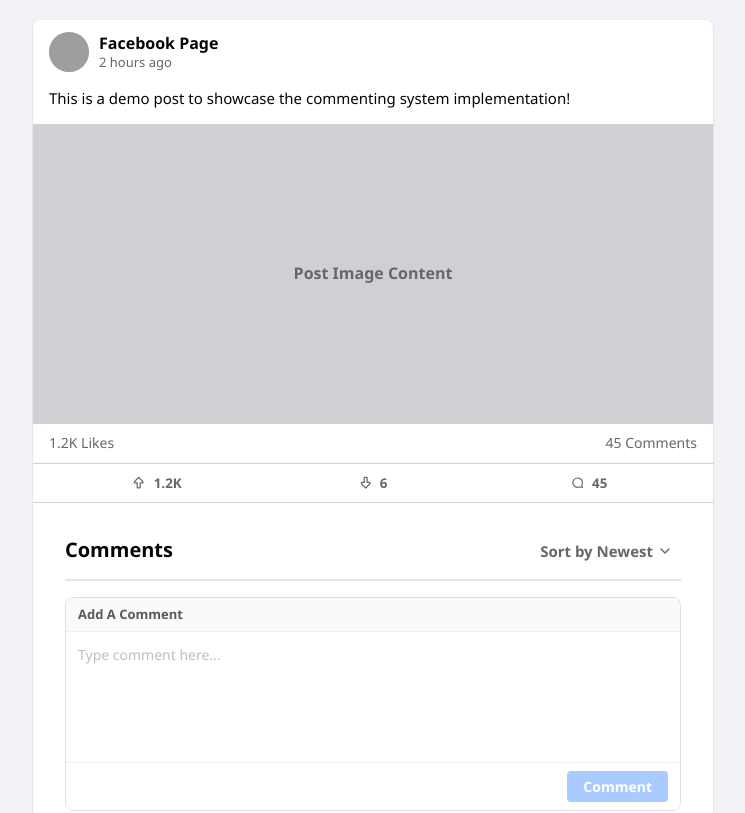
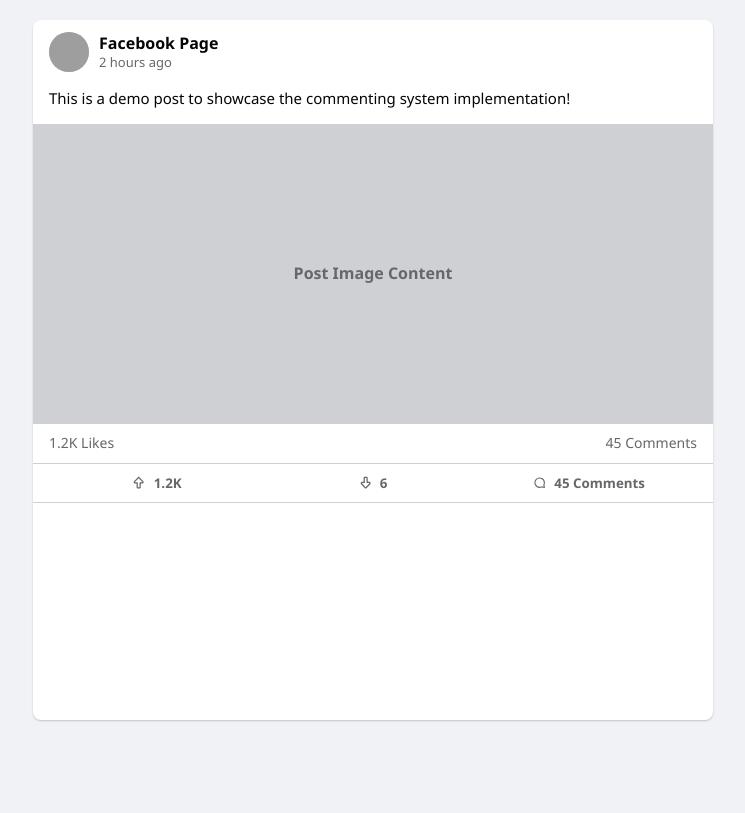
Before and after one commit to touhid9teen/Comment-System, a React (Vite) app: page / in a window 1280 px wide. Shown: the top 813 px of the page, without its empty margins (267-1012 px from the left). Built offline with nearby package versions, Linux system fonts and the light colour scheme; grey boxes are pictures that could not be loaded.

Commit message:
feat: Implement comment section visibility toggle with a `useState` hook and button click handler.

```diff
--- a/src/pages/Home.tsx
+++ b/src/pages/Home.tsx
@@ -1,10 +1,12 @@
-import React from 'react';
-import { Avatar } from '../components/ui/Avatar';
-import './home.scss';
-import { UpvoteIcon, DownvoteIcon, CommentIcon } from '../components/ui/Icons';
-import { CommentSection } from '../components/common/CommentSection';
+import { useState } from "react";
+import { Avatar } from "../components/ui/Avatar";
+import "./home.scss";
+import { UpvoteIcon, DownvoteIcon, CommentIcon } from "../components/ui/Icons";
+import { CommentSection } from "../components/common/CommentSection";
 
 export const Home: React.FC = () => {
+  const [showComments, setShowComments] = useState(false);
+
   return (
     <div className="home-page">
       <div className="post-card">
@@ -19,10 +21,11 @@ export const Home: React.FC = () => {
 
         {/* Post Content */}
         <div className="post-content">
-          <p>This is a demo post to showcase the commenting system implementation!</p>
-          <div className="post-image-placeholder">
-              Post Image Content
-          </div>
+          <p>
+            This is a demo post to showcase the commenting system
+            implementation!
+          </p>
+          <div className="post-image-placeholder">Post Image Content</div>
         </div>
 
         {/* Post Stats */}
@@ -33,17 +36,26 @@ export const Home: React.FC = () => {
 
         {/* Post Actions */}
         <div className="post-actions">
-           <button className="action-btn"><UpvoteIcon /> 1.2K</button>
-           <button className="action-btn"><DownvoteIcon /> 6</button>
-           <button className="action-btn"><CommentIcon /> 45</button>
+          <button className="action-btn">
+            <UpvoteIcon /> 1.2K
+          </button>
+          <button className="action-btn">
+            <DownvoteIcon /> 6
+          </button>
+          <button
+            className="action-btn"
+            onClick={() => setShowComments(!showComments)}
+          >
+            <CommentIcon /> {showComments ? "Hide Comments" : "45 Comments"}
+          </button>
         </div>
 
-
-        {/* Comment Section */}
+        {/* Comment Section - Toggle visibility */}
+        {showComments && (
           <div className="post-comments-container">
             <CommentSection />
           </div>
-
+        )}
       </div>
     </div>
   );
```
Lines whose indentation alone changed are shown as unchanged.
